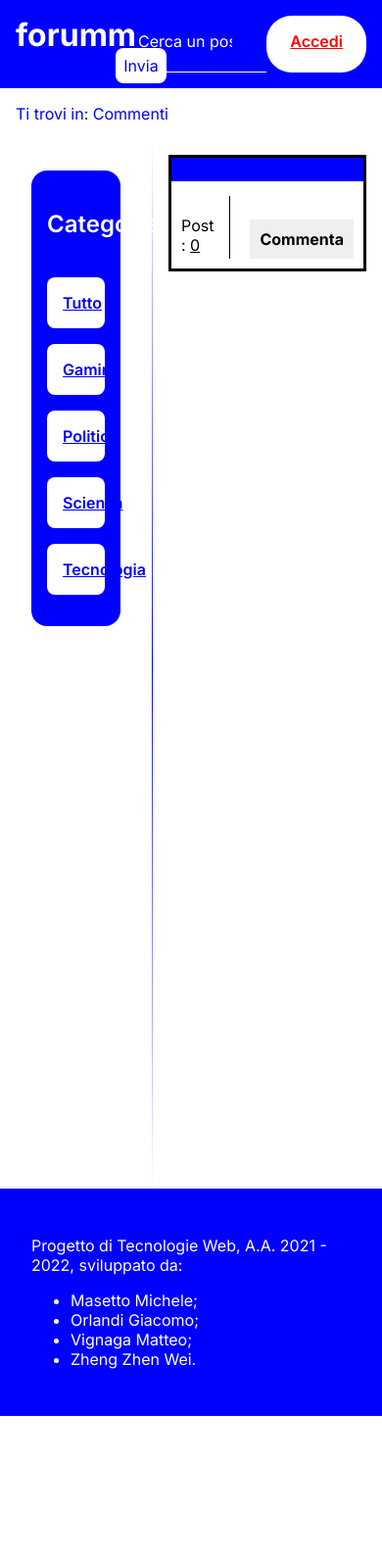
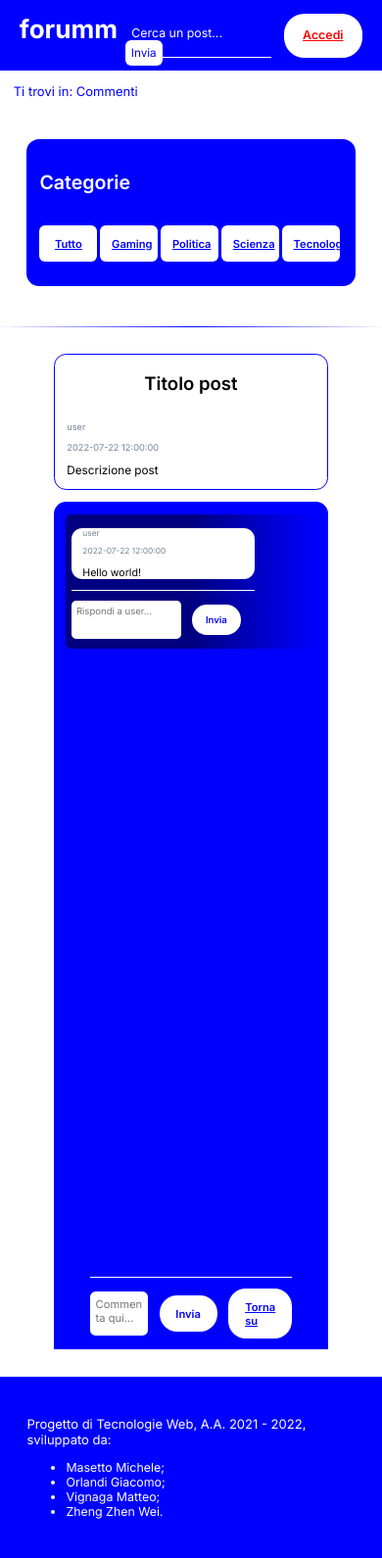
Before and after one commit to giacomoorl/progetto-TecWeb-2, a PHP site: the page made by commenti/index.php in a window 390 px wide. Shown: the whole page at 98% size. Before the commit the page ends 1445 px from the top, so only its background shows below. Run offline with PHP 8.4, Linux system fonts and the light colour scheme; data comes from the database, SQL or seed files in the repository; data that the repository does not hold is empty.

Commit message:
Added stylesheet for mobile and comments/replies insertion (user must be logged in)

```diff
--- a/commenti/comments.css
+++ b/commenti/comments.css
@@ -1,120 +1,106 @@
-main {
-  margin: 1em;
-  display: grid;
-  grid-template-rows: 10% auto;
-  grid-template-areas:
-    "indietro"
-    "postBlock";
+#head {
+    padding: 0 1em;
+    margin-bottom: 1em;
+    border: 1px solid blue;
+    border-radius: 1em;
 }
 
-textarea {
-  resize: none;
+#head h2 {
+    width: 100%;
+    text-align: center;
 }
 
-.button {
-  color: white;
-  background-color: blue;
+#body {
+    min-height: 100%;
+    padding: 1em;
+    background-color: blue;
+    border-radius: 1em 1em 0 0;
 }
 
-.topic-container {
-  border: solid;
+#form {
+    position: sticky;
+    bottom: 0;
+    background-color: blue;
+    padding: 0 3em;
 }
 
-.comment-container {
-  margin-left: 1em;
-  border-left: dotted 2px blue;
-  border-bottom: solid 1px;
+#form form, .reply-form form {
+    display: flex;
+    justify-content: space-between;
+    gap: 1em;
+    align-items: center;
+    padding: 1em 0;
+    border-top: 1px solid white;
 }
 
-.head{
-    display: flex;
-    padding: 0.5em;
-    font-weight: bold;
-    font-size: 1.5em;
-    background-color: blue;
-    color: white;
+#form textarea, .reply-form textarea {
+    width: 60%;
+    height: 4em;
+    padding: .5em;
+    border-radius: .5em;
+    resize: none;
 }
 
-.authors{
-    flex: 20%;
-    padding-right: 1em;
-
+.author, .date {
+    font-size: .75em;
+    color: lightslategray;
 }
 
-.body .description .reply{
-  border-top: solid 1px grey;
-  font-size: 0.75em;
-  display: grid;
-  grid-template-columns: 80% 20%;
-  grid-template-areas: "content date";
-  background-color: beige;
+.comment-container { border-radius: .5em; }
+
+.comment-container.left {
+    padding: .5em 0 0 .5em;
+    background-image: linear-gradient(to right, navy 50%, blue);
 }
 
-.body .description .reply p{
-  margin: 0;
-  padding-top: 0.5em;
-  padding-bottom: 0.5em;
+.comment-container.right {
+    padding: .5em .5em 0 0;
+    background-image: linear-gradient(to left, navy 50%, blue);
 }
 
-.username {
-  color: red;
-  font-weight: bolder;
-  text-decoration: none;
+.comment {
+    width: 75%;
+    padding: 0.001em 1em;
+    margin-bottom: 1em;
+    background-color: white;
+    border-radius: 1em;
 }
 
-.description{
-    flex: 80%;
-    padding-left: 1em;
-    border-left: solid 1px;
+.reply {
+    width: 75%;
+    padding: 0.002em .75em;
+    font-size: .8em;
+    background-color: white;
+    border-radius: .75em;
 }
 
-.body , .topic-body{
-    display: flex;
+.reply p { margin: .5em 0; }
 
-    padding: 10px;
-    margin-top: 5px;
+.replies {
+    width: 75%;
+    margin-bottom: 1em;
 }
 
-.body .authors .username{
-    font-size: 20px;
+.replies.left .reply {
+    margin: 0 0 1em 1em;
 }
 
-.body .authors img{
-    max-width: 50px;
-    max-height: 80px;
+.replies.right .reply {
+    margin: 0 1em 1em auto;
 }
 
-.body .description .comment button{
-    border:none;
-    padding:10px;
-    font-weight: bolder;
-    box-shadow: 4px 6px #fff;
-    cursor: pointer;
-    float: right;
-    margin-top: 0.5em;
+.comment.left, .replies.left {
+    margin: 0 auto 1em 0;
 }
 
-/* comment section */
-.comment-area{
-    margin-bottom:50px;
-    display: none;
+.comment.right, .replies.right {
+    margin: 0 0 1em auto;
 }
 
-.comment-area textarea, .reply-area textarea{
-    width: 100%;
-    min-height: 100px;
-    padding: 10px;
-    margin-block: 10px;
-    background-color: beige;
+.replies.right .reply-form form {
+    justify-content: flex-end;
 }
 
-.comment-area input{
-    float: right;
-    padding: 10px;
-    border-radius: 10px;
-    cursor: pointer;
+.replies.left .reply-form form {
+    justify-content: flex-start;
 }
-
-.comment-area input:hover{
-    border: solid 1px #000000;
-}
--- a/commenti/comments.html
+++ b/commenti/comments.html
@@ -4,10 +4,14 @@
     <meta name="description" content="" />
     <meta name="keywords" content="" />
     <meta charset="UTF-8" />
-    <link href="../index.css" rel="stylesheet" />
-    <link href="comments.css" rel="stylesheet" />
-    <script src="https://ajax.googleapis.com/ajax/libs/jquery/3.5.1/jquery.min.js"></script>
-    <script src="slideToggle.js"></script>
+    <link href="../index.css" rel="stylesheet" type="text/css" />
+    <link href="comments.css" rel="stylesheet" type="text/css" />
+    <link
+        media="screen and (max-width: 700px), only screen and (max-width: 600px)"
+        href="../mini.css"
+        rel="stylesheet"
+        type="text/css"
+    />
     <title>forumm</title>
 </head>
 <body>
@@ -51,7 +55,7 @@
             </ul>
         </div>
     </nav>
-    <main>
+    <main id="content">
       <div id="comments">
         <comments />
       </div>
--- a/commenti/index.php
+++ b/commenti/index.php
@@ -1,98 +1,82 @@
 <?php
+
 if (session_status() === PHP_SESSION_NONE)
     session_start();
 
-    require_once "../utils/DBconnection.php";
+require_once "../utils/dbConnection.php";
 use DB\DBAccess;
 
 require_once "../utils/utilityFunctions.php";
 use UtilityFunctions\UtilityFunctions;
-
 
 $db = new DBAccess();
 $dbConnection = $db->openDBConnection();
 
 $messaggio = '';
 
-        if($dbConnection) {
-            $post = $_GET["post"] ? mysqli_real_escape_string($dbConnection, $_GET["post"]) : "";
-            $mainPost = $db->getPostByTitle($post);
-            $nPost = $db->getNumPost($mainPost[0]["user"]);
+if ($dbConnection) {
+  if ($_GET["title"]) {
+    $title = mysqli_real_escape_string($dbConnection, $_GET["title"]);
+    $mainPost = $db->getPostByTitle($title);
     $comments = $db->getComments($mainPost[0]["title"]);
+    $messaggio .= "
+      <div id='head'>
+        <h2>
+            {$mainPost[0]["title"]}
+        </h2>
+        <p class='author'>{$mainPost[0]["user"]}</p>
+        <p class='date'>{$mainPost[0]["date"]}</p>
+        <p>{$mainPost[0]["description"]}</p>
+      </div>
+      <div id='body'>";
 
+    foreach ($comments as $i => $c) {
+      $reply = $db->getReplyComments($c["post"], $c["id"]);
+      $class = $i % 2 === 0 ? "left" : "right";
       $messaggio .= "
-              <div class='topic-container'>
-                <div class='head'><div class='content'>{$mainPost[0]['title']}</div></div>
-                <div class='body'>
-                  <div class='authors'>
-                    <div class='username'><p>{$mainPost[0]['user']}</p></div>
-                    <div>Post : <u>{$nPost[0]['COUNT(*)']}</u></div>
-                    <div>{$mainPost[0]['date']}</div>
+        <div class='comment-container $class'>
+          <div class='comment $class'>
+            <p class='author'>{$c["user"]}</p>
+            <p class='date'>{$c["date"]}</p>
+            <p>{$c['text']}</p>
+          </div>";
+      $messaggio .= "
+        <div class='replies $class'>
+      ";
+      foreach ($reply as $r) {
+        $messaggio .= "
+          <div class='reply'>
+            <p class='author'>{$r["user"]} in risposta a {$c["user"]}</p>
+            <p class='date'>{$r["date"]}</p>
+            <p>{$r["text"]}</p>
           </div>
-                  <div class='description'>
-                    <p>{$mainPost[0]['description']}</p>
-                    <div class='comment'>
-                      <button id='comment'>Commenta</button>
-                    </div>
-                  </div>
-               </div>
-
-              <div class='comment-area'>
-                <form action='commenta.php' method='post'>
-                  <textarea name='comment' placeholder='commenta qui . . . '></textarea>
-                  <input type='submit' value='invia'>
+        ";
+      }
+      $messaggio .= "
+            <div class='reply-form'>
+              <form action='inviaR.php?title={$mainPost[0]["title"]}&id={$c["id"]}' method='post'>
+                <textarea name='reply-{$c["id"]}' placeholder='Rispondi a {$c["user"]}...' ></textarea>
+                <input class='button' type='submit' name='{$c["id"]}' value='Invia' />
               </form>
-              </div></div>";
-
-                 foreach ($comments as $c) {
-                    $id = $c["id"];
-                    $user = $c["user"];
-                    $reply = $db->getReplyComments($c["post"],$id);
-                    $nPost = $db->getNumPost($c["user"]);
-
-
-                  $messaggio .= "<div class='comment-container'>
-                                <div class='body'>
-                                  <div class='authors'>
-                                    <div class='username'><p>{$c['user']}</p></div>
-                                    <div>Post : <u>{$nPost[0]['COUNT(*)']}</u></div>
-                                    <div>{$c['date']}</div>
-                                  </div>
-                                  <div class='description'>
-                                    <p>{$c['text']}</p>
-
-                                  ";
-
-                                    foreach ($reply as $a) {
-                                      $messaggio .= "<div class='reply'>
-                                                  <p class='content'>{$a['user']}: {$a['text']}</p>
-                                                  <p class='date'>{$a['date']}</p>
-                                                </div>";
-                                    }
-
-                              $messaggio .="<div class='comment'>
-                                              <button id='comment'>Commenta</button>
-                                            </div>
             </div>
           </div>
         </div>";
-
-                    $messaggio .= "<div class='reply-area'>
-                                <form action='commenta.php' method='post'>
-                                  <textarea name='reply' placeholder='commenta qui . . . '></textarea>
-                                  <input type='submit' value='invia'>
+    }
+    $messaggio .= "
+      </div>
+      <div id='form'>
+        <form action='inviaR.php?title={$mainPost[0]["title"]}' method='post'>
+          <textarea name='comment' placeholder='Commenta qui...' ></textarea>
+          <input class='button' type='submit' value='Invia' />
+          <a class='button' href='#head'>Torna su</a>
         </form>
       </div>";
-
   }
 } else {
     $messaggio = '<div class="subcontainer danger"><p>Errore nella connessione al server. Per favore riprova più tardi.</p></div>';
 }
 
 
+echo UtilityFunctions::replace("comments.html", array("<comments />" => $messaggio));
 
-
-    $url = "comments.html";
-
-    echo UtilityFunctions::replace($url, array("<comments />" => $messaggio));
 ?>
--- a/index.css
+++ b/index.css
@@ -41,7 +41,7 @@ a:visited {
 
 body {
     display: grid;
-    grid-template-columns: 40% 60%;
+    grid-template-columns: 30% 70%;
     grid-template-rows: auto auto 100vh auto;
     grid-template-areas:
             "header header"
@@ -156,7 +156,7 @@ input:disabled.button {
 
 #sidebar {
     grid-area: sidebar;
-    border-image: linear-gradient(rgba(0, 0, 255, 0), blue, rgba(0, 0, 255, 0)) 1 100%;
+    border-image: linear-gradient(white 10%, blue 50%, white 90%) 1 100%;
     border-right: 1px solid;
 }
 
@@ -195,6 +195,11 @@ input:disabled.button {
     padding: 2em 4em;
 }
 
+#content > div {
+    height: 100%;
+    overflow-y: scroll;
+}
+
 /*------------FINE STILE MAIN------------*/
 
 /*------------STILE FOOTER------------*/
--- a/index.php
+++ b/index.php
@@ -28,7 +28,7 @@ if ($dbConnection) {
     foreach ($post as $p) {
         $HTMLPost .= "<div class='post'>
             <h3>
-                <a href='commenti/?post={$p["title"]}'>{$p["title"]}</a>
+                <a href='commenti/?title={$p["title"]}'>{$p["title"]}</a>
             </h3>
             <p class='author'>{$p["user"]}</p>
             <p class='date'>{$p["date"]}</p>
--- /dev/null
+++ b/mini.css
@@ -0,0 +1,27 @@
+* {
+    font-size: .95em;
+}
+
+body {
+    display: grid;
+    grid-template-rows: auto auto auto 100vh auto;
+    grid-template-columns: auto;
+    grid-template-areas:
+            "header"
+            "breadcrumb"
+            "sidebar"
+            "main"
+            "footer";
+}
+
+#sidebar {
+    border-image: linear-gradient(to left, white 25%, blue 50%, white 75%) 100;
+    border-right: 0;
+    border-bottom: 1px solid;
+}
+
+#categories li {
+    display: inline-block;
+    width: 19%;
+    text-align: center;
+}
--- a/post/post.css
+++ b/post/post.css
@@ -1,9 +1,4 @@
 /*------------STILE POST------------*/
-
-#post {
-    height: 100%;
-    overflow-y: scroll;
-}
 
 #post > form {
     position: sticky;
--- a/utils/dbConnection.php
+++ b/utils/dbConnection.php
@@ -109,25 +109,11 @@ class DBAccess {
       return $this->query($query);
     }
 
-    public function commenta($post,$user,$text) {
-      $query = "INSERT INTO `COMMENTO` (`post`, `user`, `text`) VALUES
-              ('$post', '$user', '$text')";
-      return $this->query($query);
+    public function reply($post, $user, $text, $id) {
+      $query = "INSERT INTO `COMMENTO` (`post`, `user`, `text`, `reply`) VALUES
+              ('$post', '$user', '$text', '$id')";
+      return mysqli_query($this->connection, $query);
     }
-
-    public function rispondi($post,$user,$text,$id) {
-      $query = "INSERT INTO `COMMENTO` (`post`, `user`, `text`,`id`) VALUES
-              ('$post', '$user', '$text',`$id`)";
-      return $this->query($query);
-    }
-
-    public function getNumPost($user) {
-      $query = "SELECT COUNT(*)
-                FROM `UTENTE` JOIN `POST` ON `POST`.`user`=`UTENTE`.`username`
-                WHERE `POST`.`user`='$user'";
-      return $this->query($query);
-    }
-
 }
 
 ?>
```
Also changed, not shown: commenti/inviaC.php (deleted, +0 -40 lines), commenti/inviaR.php (+11 -24 lines), post/post.html (+8 -2 lines), ricerca/ricerca.html (+8 -2 lines). Lines whose indentation alone changed are shown as unchanged.
